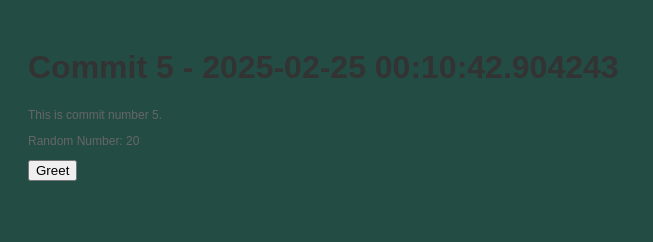
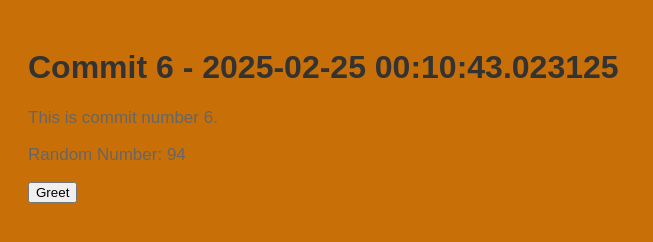
Before and after one commit to polishflits/autogen-repo-20250225001031, a plain HTML site: page index.html in a window 1280 px wide. Shown: the whole page, without its empty margins (0-653 px from the left). Drawn offline with Linux system fonts and the light colour scheme.

Commit message:
📝 Auto commit 6 with HTML, CSS, and JS

```diff
--- a/index.html
+++ b/index.html
@@ -2,13 +2,13 @@
     <!DOCTYPE html>
     <html>
     <head>
-        <title>Commit 5 - 2025-02-25 00:10:42.904243</title>
+        <title>Commit 6 - 2025-02-25 00:10:43.023125</title>
         <link rel="stylesheet" href="style.css">
     </head>
     <body>
-        <h1>Commit 5 - 2025-02-25 00:10:42.904243</h1>
-        <p>This is commit number 5.</p>
-        <p>Random Number: 20</p>
+        <h1>Commit 6 - 2025-02-25 00:10:43.023125</h1>
+        <p>This is commit number 6.</p>
+        <p>Random Number: 94</p>
         <button onclick="greet()">Greet</button>
         <script src="script.js"></script>
     </body>
--- a/script.js
+++ b/script.js
@@ -2,4 +2,4 @@
     function greet() {
         alert('Hello from commit ' + commitNumber + '!');
     }
-    var commitNumber = 5;
+    var commitNumber = 6;
--- a/style.css
+++ b/style.css
@@ -1,7 +1,7 @@
 
     body {
         font-family: Arial, sans-serif;
-        background-color: #234d44;
+        background-color: #c87007;
         padding: 20px;
     }
     h1 {
@@ -9,5 +9,5 @@
     }
     p {
         color: #666;
-        font-size: 12px;
+        font-size: 17px;
     }
```
